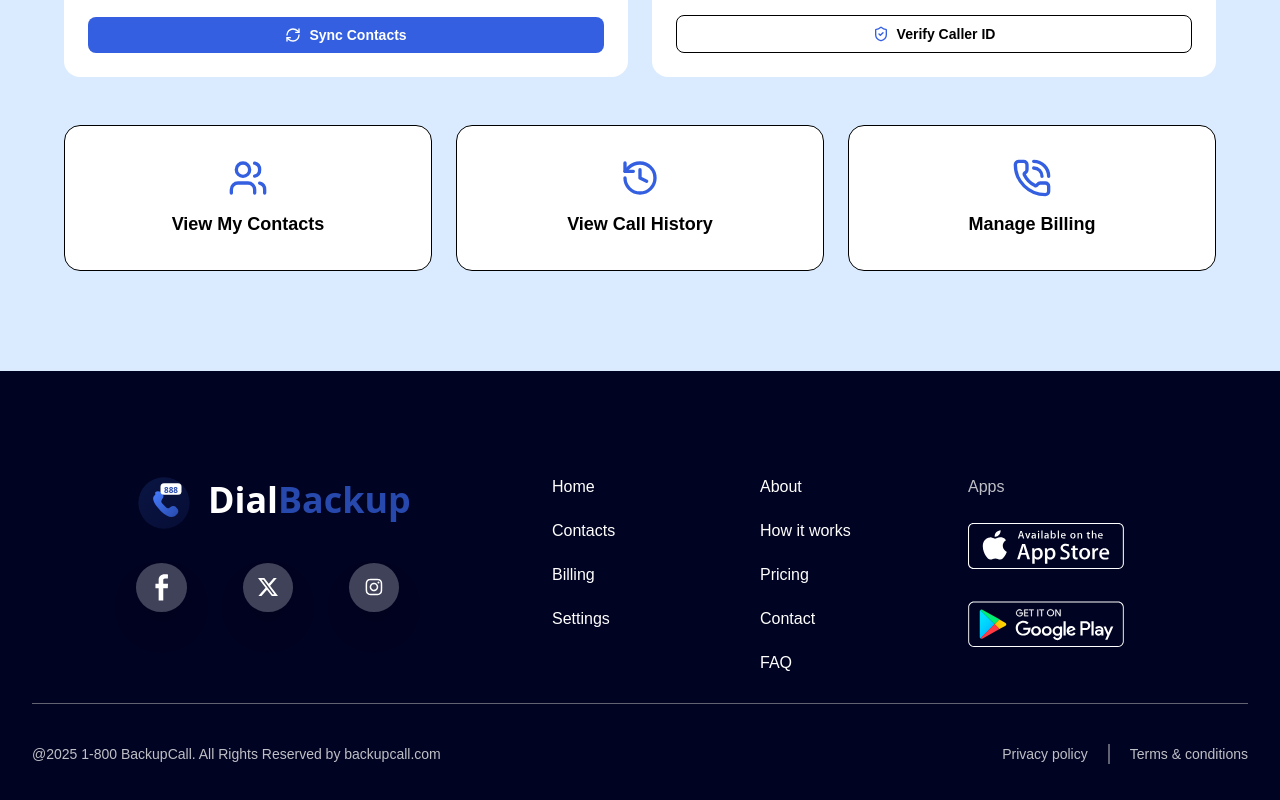
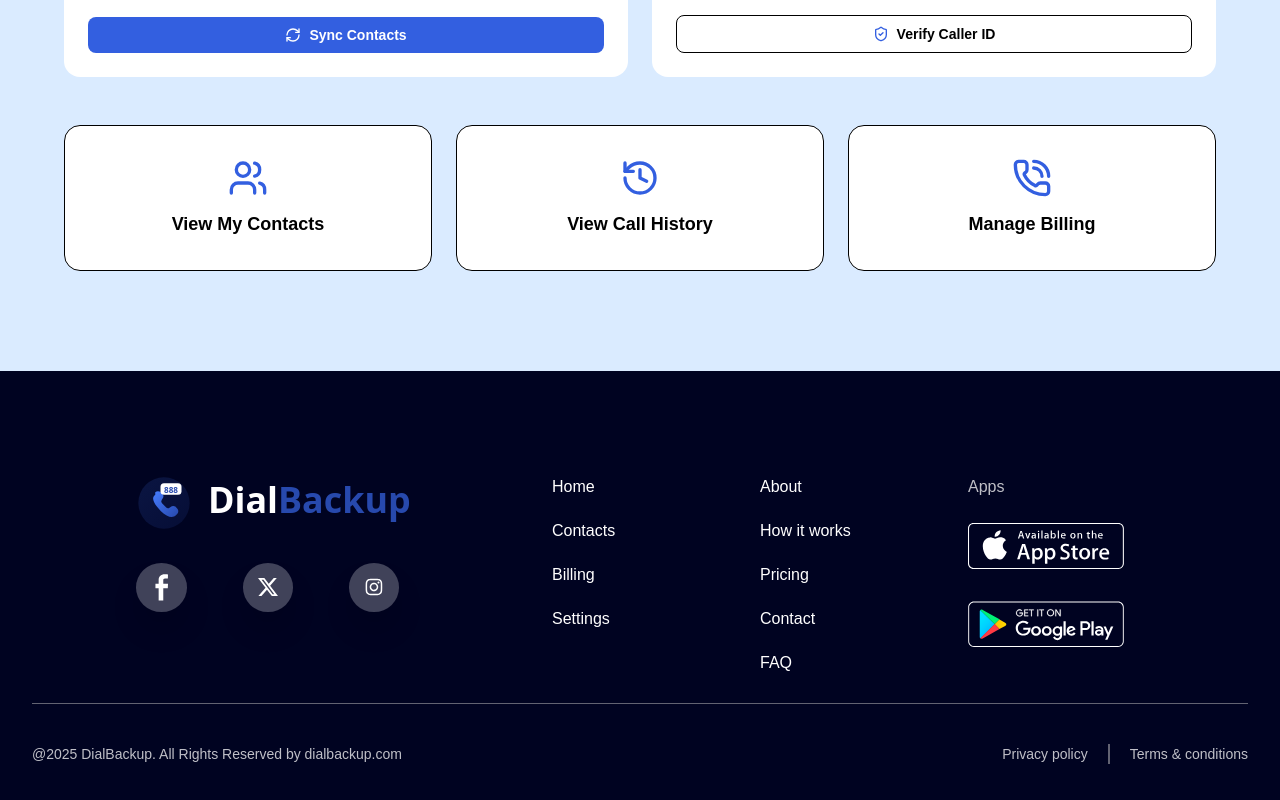
Before and after one commit to MagicSoftDev0717/backupcall-800, a Next.js app: page /dashboard in a window 1280 px wide. Shown: the part 445-1245 px from the top of the page. Built offline with nearby package versions, Linux system fonts and the light colour scheme.

Commit message:
update all pages domain name change

```diff
--- a/src/components/Footer/Footer.tsx
+++ b/src/components/Footer/Footer.tsx
@@ -102,7 +102,7 @@
                 {/* All Rights Reserved */}
 
                 <div className='py-10 lg:flex items-center justify-between border-t border-t-bordertop'>
-                    <h4 className='text-offwhite text-sm text-center lg:text-start font-normal'>@2025 1-800 BackupCall. All Rights Reserved by <Link href="https://backupcall.com/" target="_blank"> backupcall.com</Link></h4>
+                    <h4 className='text-offwhite text-sm text-center lg:text-start font-normal'>@2025 DialBackup. All Rights Reserved by <Link href="https://dialbackup.com/" target="_blank"> dialbackup.com</Link></h4>
                     <div className="flex gap-5 mt-5 lg:mt-0 justify-center lg:justify-start">
                         <h4 className='text-offwhite text-sm font-normal'><Link href="/privacy">Privacy policy</Link></h4>
                         <div className="h-5 bg-bordertop w-0.5"></div>
--- a/src/components/Howitworks/index.tsx
+++ b/src/components/Howitworks/index.tsx
@@ -11,7 +11,7 @@
         subheading: "Connect your Google account to import your address book securely.",
     },
     {
-        heading: "Dial the 800 number",
+        heading: "Dial the 888 number",
         subheading: "Say a name or use the keypad menu. We’ll find the right contact.",
     },
     {
--- a/src/components/Question/index.tsx
+++ b/src/components/Question/index.tsx
@@ -24,7 +24,7 @@
                 <div className="mt-10 grid md:grid-cols-2 gap-6">
                     <FaqItem
                         q="Do I need to install an app to make calls?"
-                        a="No. You just dial the 800 number from any phone and select a contact."
+                        a="No. You just dial the 888 number from any phone and select a contact."
                     />
 
                     <FaqItem
```
